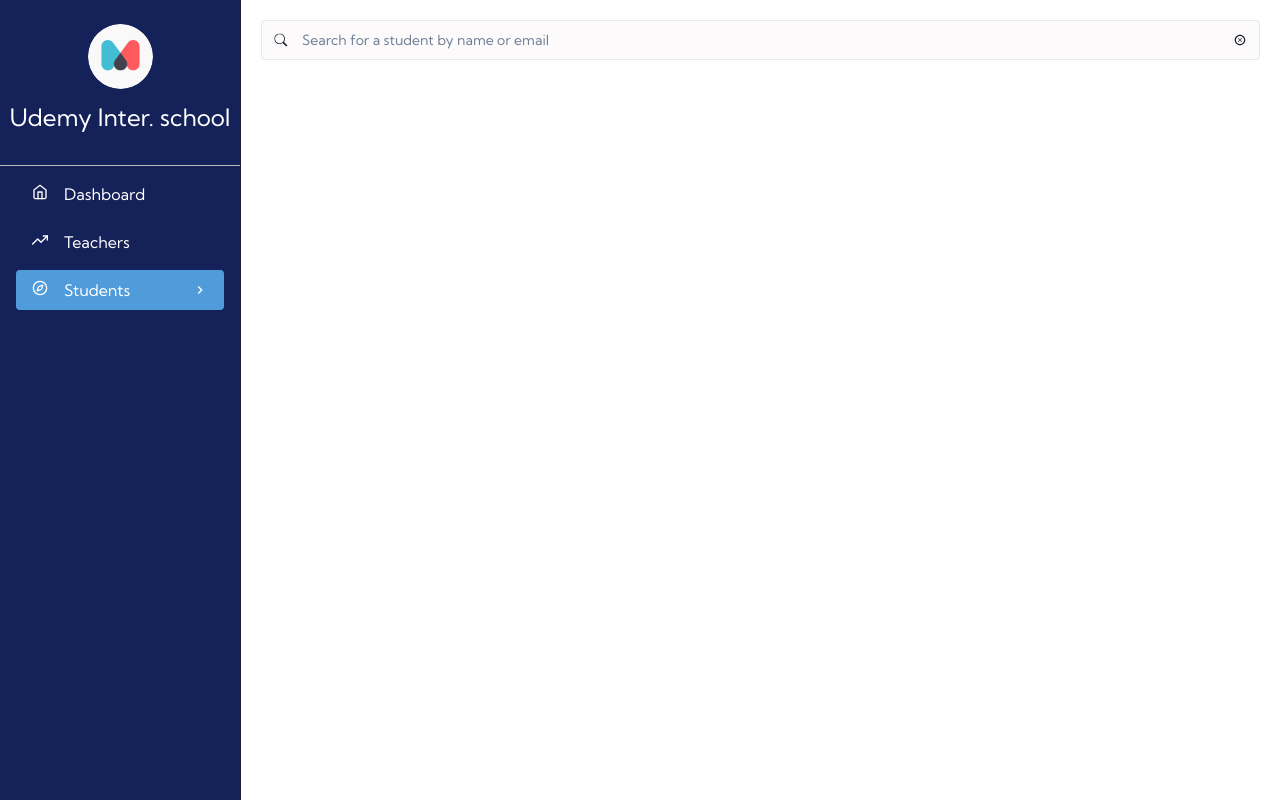
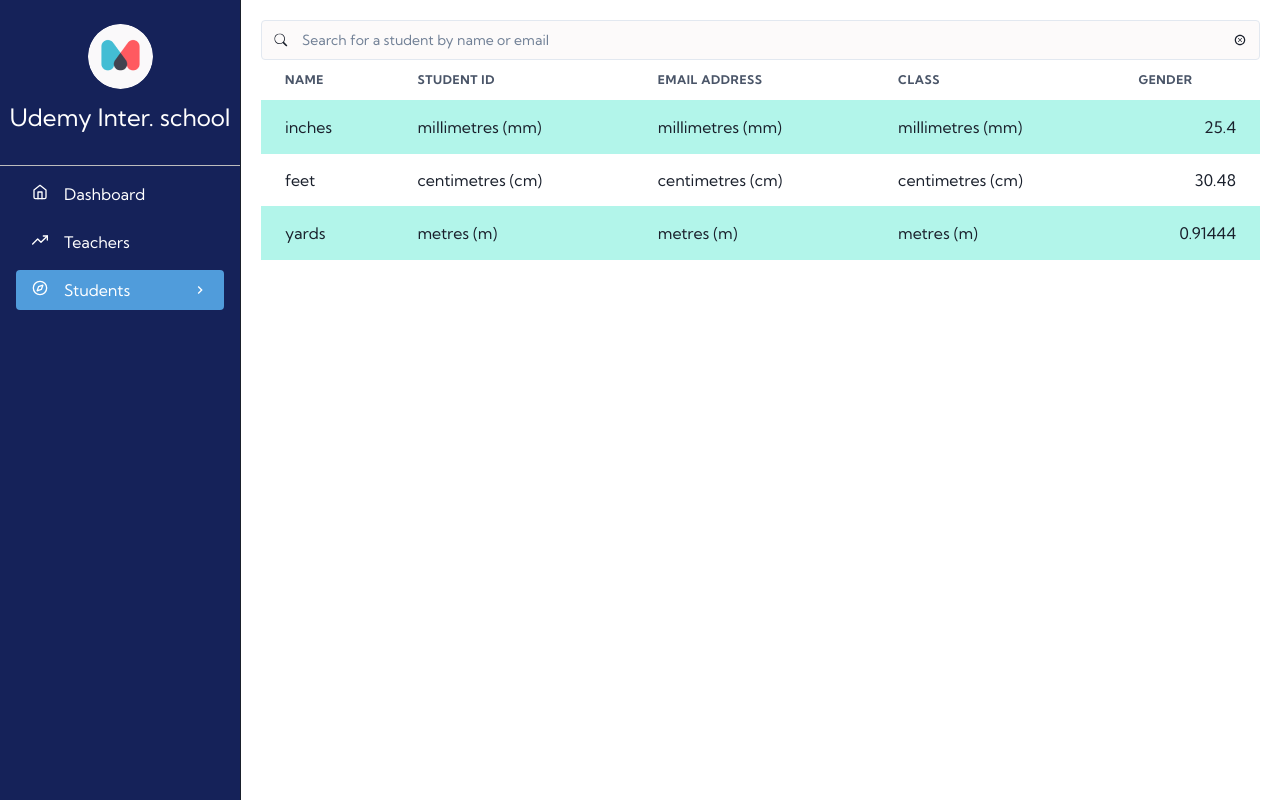
Before and after one commit to duyngo-agilityio/school-management, a Next.js app: page /students in a window 1280 px wide. Built offline with nearby package versions, Linux system fonts and the light colour scheme.

Commit message:
Feat/implement table header component

```diff
--- a/src/app/(dashboard)/students/page.tsx
+++ b/src/app/(dashboard)/students/page.tsx
@@ -1,10 +1,15 @@
 import React from 'react';
 
 // Components
-import { SearchStudents } from '@/components';
+import { SearchStudents, TableStudent } from '@/components';
 
 const Students = () => {
-  return <SearchStudents />;
+  return (
+    <>
+      <SearchStudents />
+      <TableStudent />
+    </>
+  );
 };
 
 export default Students;
--- /dev/null
+++ b/src/components/Table/Header/index.tsx
@@ -0,0 +1,23 @@
+// Components
+import { Th, Thead, Tr } from '@chakra-ui/react';
+
+// Types
+import { IFiledNameColumns } from '@/types';
+
+interface TableHeaderProps {
+  columns: IFiledNameColumns[];
+}
+
+const TableHeader = ({ columns }: TableHeaderProps) => {
+  const renderColumns = columns.map(({ field, headerName }) => (
+    <Th key={field}>{headerName}</Th>
+  ));
+
+  return (
+    <Thead>
+      <Tr>{renderColumns}</Tr>
+    </Thead>
+  );
+};
+
+export default TableHeader;
--- /dev/null
+++ b/src/components/Table/index.tsx
@@ -0,0 +1,53 @@
+// Components
+import {
+  TableContainer,
+  Tbody,
+  Td,
+  Tr,
+  Table as ChakraTable,
+} from '@chakra-ui/react';
+import TableHeader from './Header';
+
+// Types
+import { IFiledNameColumns, TDataType } from '@/types';
+
+interface TableProps {
+  columns: IFiledNameColumns[];
+  data: TDataType[];
+}
+
+const Table = ({ columns }: TableProps) => {
+  return (
+    <TableContainer>
+      <ChakraTable variant="striped" colorScheme="teal">
+        <TableHeader columns={columns} />
+        {/* Mock data */}
+        <Tbody>
+          <Tr>
+            <Td>inches</Td>
+            <Td>millimetres (mm)</Td>
+            <Td>millimetres (mm)</Td>
+            <Td>millimetres (mm)</Td>
+            <Td isNumeric>25.4</Td>
+          </Tr>
+          <Tr>
+            <Td>feet</Td>
+            <Td>centimetres (cm)</Td>
+            <Td>centimetres (cm)</Td>
+            <Td>centimetres (cm)</Td>
+            <Td isNumeric>30.48</Td>
+          </Tr>
+          <Tr>
+            <Td>yards</Td>
+            <Td>metres (m)</Td>
+            <Td>metres (m)</Td>
+            <Td>metres (m)</Td>
+            <Td isNumeric>0.91444</Td>
+          </Tr>
+        </Tbody>
+      </ChakraTable>
+    </TableContainer>
+  );
+};
+
+export default Table;
--- /dev/null
+++ b/src/components/TableStudent/index.tsx
@@ -0,0 +1,10 @@
+// Components
+import { COLUMNS_STUDENT } from '@/constants/columns';
+import Table from '../Table';
+import { MOCK_STUDENTS } from '@/mocks';
+
+const TableStudent = () => {
+  return <Table columns={COLUMNS_STUDENT} data={MOCK_STUDENTS} />;
+};
+
+export default TableStudent;
--- a/src/components/index.ts
+++ b/src/components/index.ts
@@ -4,3 +4,4 @@ export { default as SearchInput } from './SearchInput';
 export { default as SearchStudents } from './SearchStudents';
 export { default as SearchTeachers } from './SearchTeachers';
 export { default as FeatureContent } from './FeatureContent';
+export { default as TableStudent } from './TableStudent';
--- /dev/null
+++ b/src/constants/columns.ts
@@ -0,0 +1,65 @@
+const COLUMNS = {
+  FIELDS: {
+    NAME: 'fullName',
+    ID: 'id',
+    EMAIL: 'email',
+    CLASS: 'class',
+    GENDER: 'gender',
+    SUBJECT: 'subject',
+  },
+  HEADER_NAME: {
+    NAME: 'Name',
+    SUBJECT: 'Subject',
+    CLASS: 'Class',
+    EMAIL: 'Email Address',
+    GENDER: 'Gender',
+    STUDENT_ID: 'Student ID',
+  },
+};
+
+export const COLUMNS_STUDENT = [
+  {
+    field: COLUMNS.FIELDS.NAME,
+    headerName: COLUMNS.HEADER_NAME.NAME,
+  },
+  {
+    field: COLUMNS.FIELDS.ID,
+    headerName: COLUMNS.HEADER_NAME.STUDENT_ID,
+  },
+  {
+    field: COLUMNS.FIELDS.EMAIL,
+    headerName: COLUMNS.HEADER_NAME.EMAIL,
+  },
+  {
+    field: COLUMNS.FIELDS.CLASS,
+    headerName: COLUMNS.HEADER_NAME.CLASS,
+  },
+  {
+    field: COLUMNS.FIELDS.GENDER,
+    headerName: COLUMNS.HEADER_NAME.GENDER,
+  },
+];
+
+export const COLUMNS_TEACHER = [
+  {
+    field: COLUMNS.FIELDS.NAME,
+    headerName: COLUMNS.HEADER_NAME.NAME,
+    render: () => {},
+  },
+  {
+    field: COLUMNS.FIELDS.SUBJECT,
+    headerName: COLUMNS.HEADER_NAME.SUBJECT,
+  },
+  {
+    field: COLUMNS.FIELDS.CLASS,
+    headerName: COLUMNS.HEADER_NAME.CLASS,
+  },
+  {
+    field: COLUMNS.FIELDS.EMAIL,
+    headerName: COLUMNS.HEADER_NAME.EMAIL,
+  },
+  {
+    field: COLUMNS.FIELDS.GENDER,
+    headerName: COLUMNS.HEADER_NAME.GENDER,
+  },
+];
--- /dev/null
+++ b/src/types/index.ts
@@ -0,0 +1,2 @@
+export * from './table';
+export * from './data';
--- /dev/null
+++ b/src/types/table.ts
@@ -0,0 +1,4 @@
+export interface IFiledNameColumns {
+  field: string;
+  headerName: string;
+}
```
Also changed, not shown: src/types/data.ts (added, +24 -0 lines).
